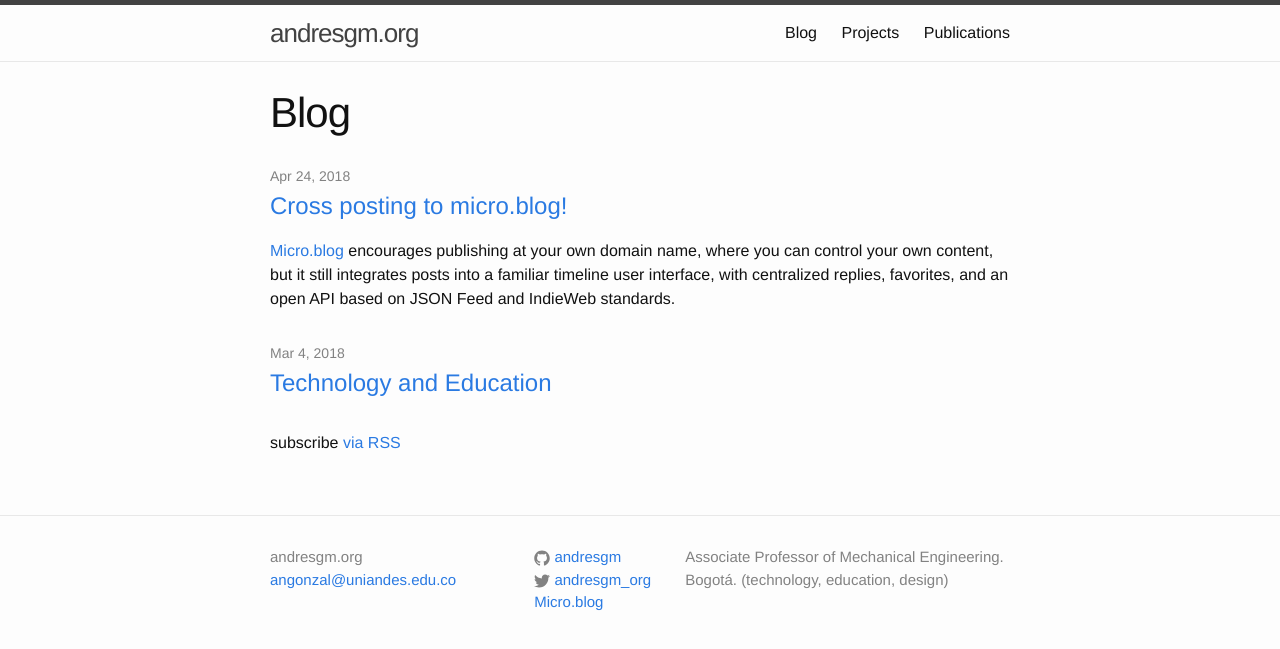
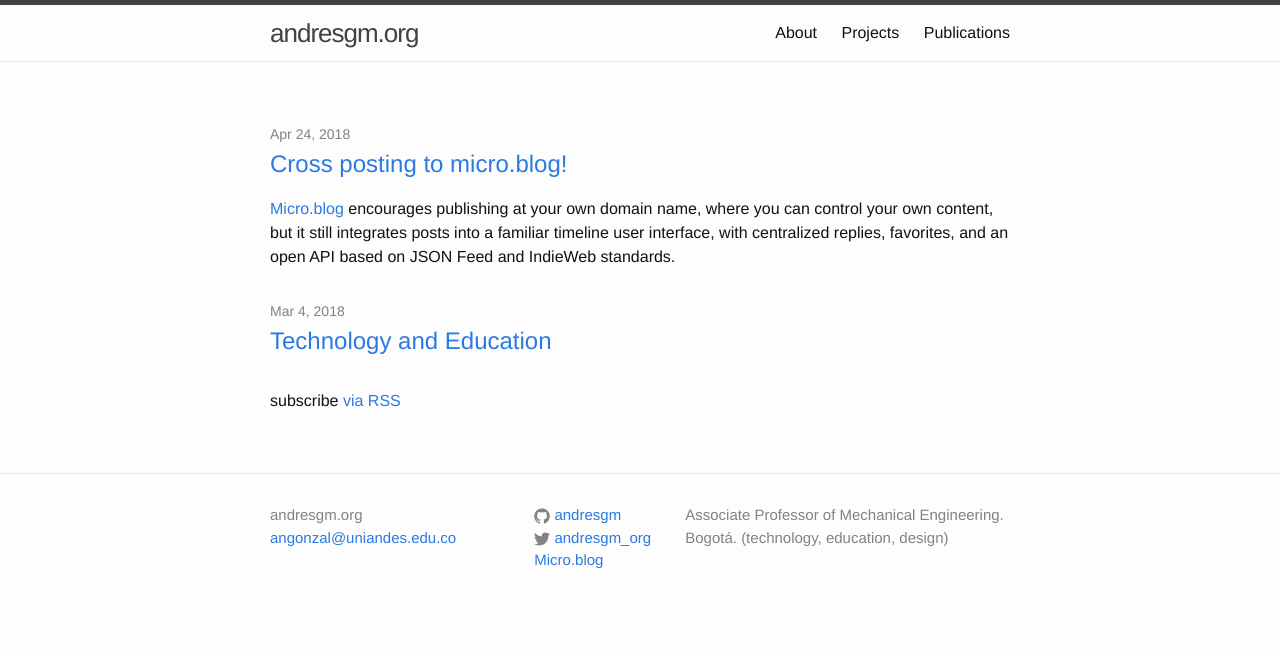
Before and after one commit to andresgm/andresgm.github.io, a Jekyll site: the page built from index.html, in a window 1280 px wide. Shown: the top 649 px of the page. Built offline with Jekyll 4.4.1, drawn with Linux system fonts in a browser that asks for light colours.

Commit message:
correction to previous change.

```diff
--- a/about.md
+++ b/about.md
@@ -1,5 +1,7 @@
 ---
 layout: page
+title: About
+permalink: /about/
 ---
 
 With a central interest in using and improving computational methods, high-performance computing and optimization to aid in the solution of engineering problems, we focus on problems related to fluid dynamics, fluid-structure interaction and energy efficiency. We actively use and participate in the development of open source tools to support our research and consulting activities.
--- a/index.html
+++ b/index.html
@@ -1,7 +1,5 @@
 ---
 layout: post
-title: Blog
-permalink: /blog/
 ---
 
   <ul class="post-list">
```
